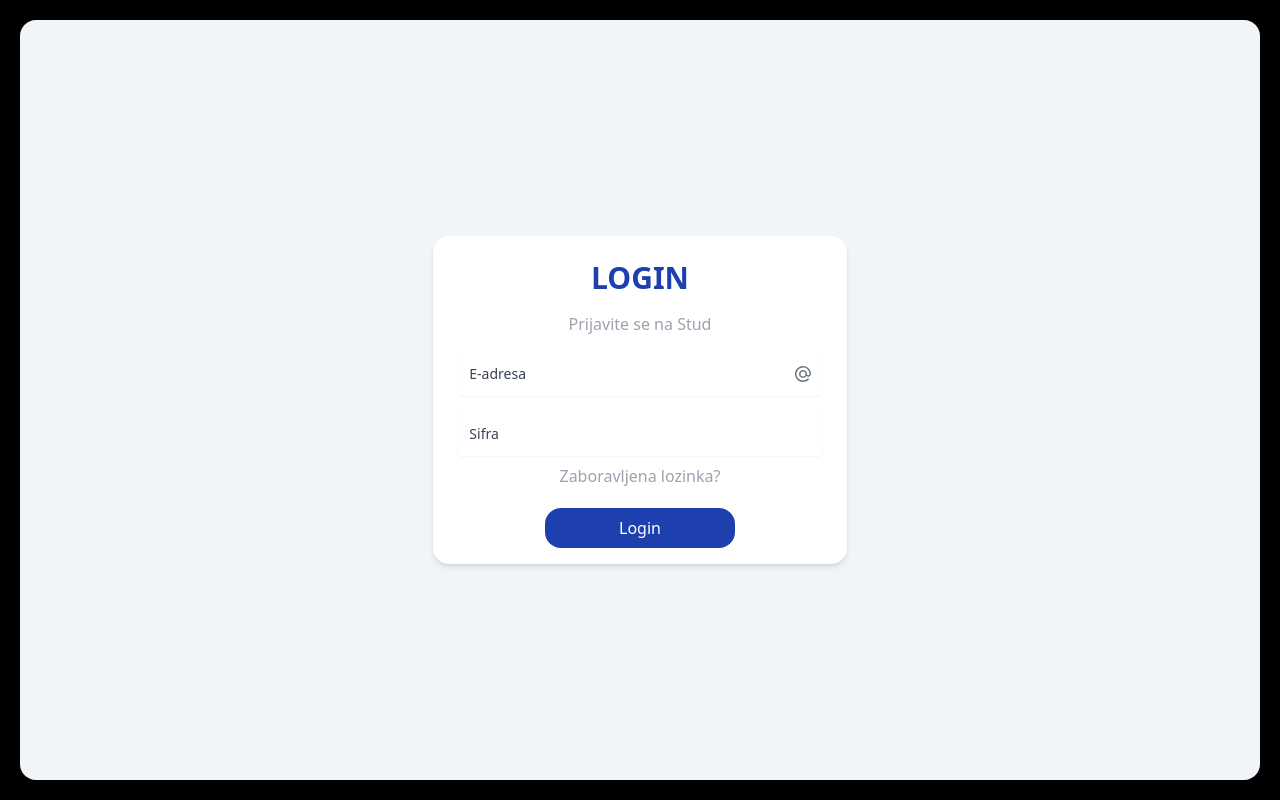
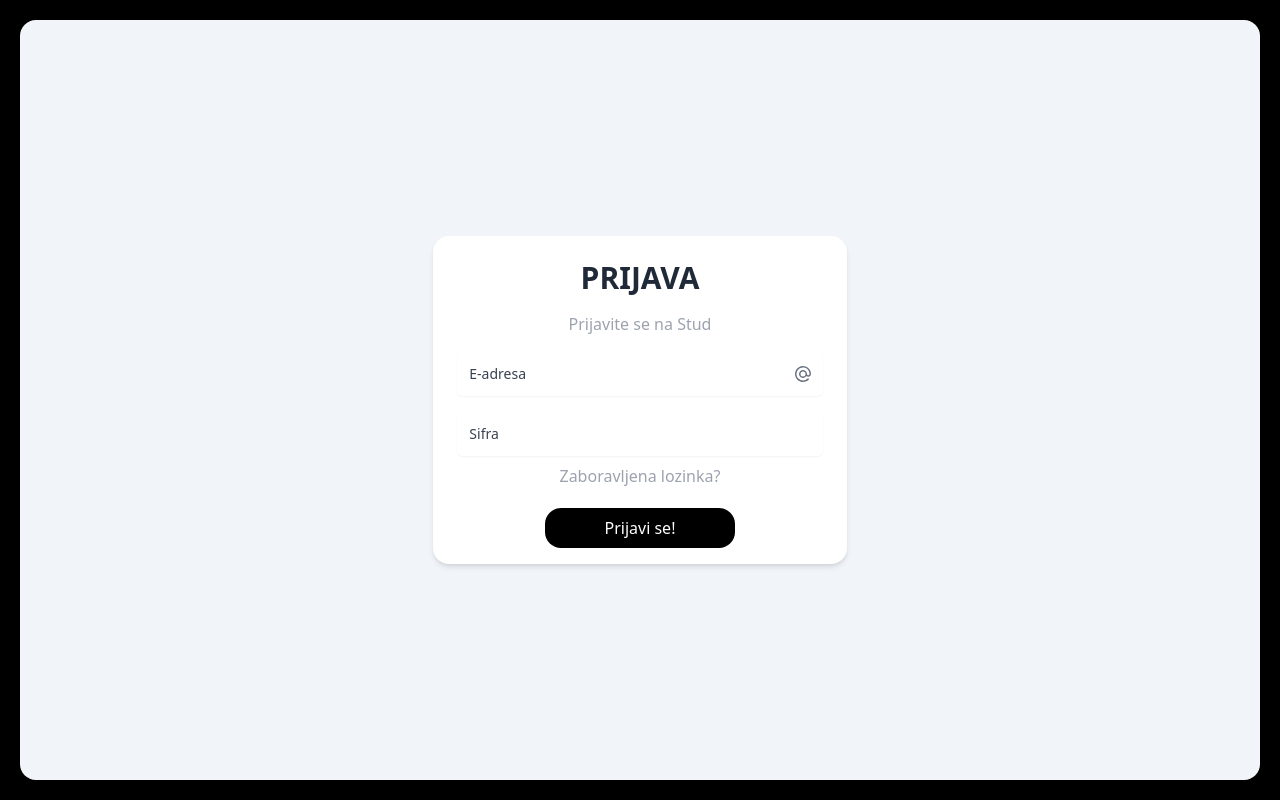
Before and after one commit to buckneer/stud, a React (Create React App) app in the folder client/: page /login in a window 1280 px wide. Built offline with nearby package versions, Linux system fonts and the light colour scheme.

Commit message:
Linked password reset on login page

```diff
--- a/client/src/pages/Login/Login.tsx
+++ b/client/src/pages/Login/Login.tsx
@@ -1,13 +1,10 @@
+import React, { useState } from 'react';
 import { useLoginMutation } from './../../app/api/sessionApiSlice';
-import React, { useEffect, useState } from 'react';
-import { LogIn } from "lucide-react"
-
-import { LockKeyhole } from "lucide-react";
 import { Link, useNavigate, Navigate, useLocation } from "react-router-dom";
 import { Helmet } from 'react-helmet';
 import { RootState } from '../../app/store';
 import { useSelector } from 'react-redux';
-import Loader from "../../components/Loader/Loader";
+import MutationState from '../../components/MutationState/MutationState';
 
 
 const Login = () => {
@@ -19,9 +16,8 @@ const Login = () => {
 	const [ password, setPassword ] = useState("");
 
 	const [
-		fetchLogin,
+		login,
 		{
-			data: loginData,
 			isLoading: isLoginLoading,
 			isSuccess: isLoginSuccess,
 			isError: isLoginError,
@@ -33,15 +29,13 @@ const Login = () => {
 		event.preventDefault();
 		event.stopPropagation();
 
-		// Login for handleLogin
-
 		try {
 			const body = {
 				email,
 				password
 			};
 
-			const result = await fetchLogin(body).unwrap();
+			const result = await login(body).unwrap();
 
 			setTimeout(() => {
 				// @ts-ignore
@@ -62,36 +56,19 @@ const Login = () => {
 							<title>Login | Stud</title>
 						</Helmet>
 						<div className="flex-grow flex items-center justify-center">
-							<form onSubmit={handleLogin} className="bg-white rounded-2xl p-4 w-1/3 shadow-md">
+							<div className="card">
+								<form onSubmit={handleLogin}>
 									{/* Header */}
-								<div id="FormHeader" className="w-full">
-
-									<div className='flex flex-col justify-center items-center'>
-										<div className="text-3xl font-semibold p-2 uppercase text-blue-800">Login</div>
-										<div className="text-gray-400 p-2" >Prijavite se na Stud</div>
-									</div>
-
-									<div id="FormHeader" className="w-full text-slate-100">
-										{
-											isLoginLoading ?
-												<Loader />
-												: null
-										}
-										{
-											isLoginSuccess ?
-												<div className="w-full flex justify-center">
-													<div className="bg-green-200 rounded-2xl w-1/2 md:w-2/3 p-2 text-center my-2 text-green-800 font-bold">Uspešan login!</div>
-												</div>
-												: null
-										}
-										{
-											isLoginError ?
-												<div className="w-full flex justify-center">
-													<div className="bg-red-200 rounded-2xl w-1/2 md:w-2/3 p-2 text-center my-2 text-red-800 font-bold">Greska prilikom prijavljivanja!</div>
-												</div>
-												: null
-										}
-									</div>
+									<div className="form-header">
+										<div className="form-title">Prijava</div>
+										<div className="form-desc" >Prijavite se na Stud</div>
+										<MutationState
+											isLoading={isLoginLoading}
+											isSuccess={isLoginSuccess}
+											isError={isLoginError}
+											successMessage='Uspešna prijava!'
+											errorMessage='Greška prilikom prijavljivanja!'
+										/>
 									</div>
 									{/* Content */}
 									<div className='FormItem w-full flex flex-col justify-start p-2 items-start relative'>
@@ -127,16 +104,11 @@ const Login = () => {
 									</div>
 									{/* FooterCard */}
 									<div className='footer flex items-center justify-center flex-col'>
-									<Link to="#" className='text-gray-400 hover:underline'>Zaboravljena lozinka?</Link>
-									<button className='mt-5 bg-blue-800 px-5 py-2 rounded-2xl text-white w-1/2 disabled:bg-gray-500' type='submit' disabled={isLoginLoading}>Login</button>
+										<Link to={`/reset/password/${email}`} className='text-gray-400 hover:underline'>Zaboravljena lozinka?</Link>
+										<button className='mt-5 bg-black px-5 py-2 rounded-2xl text-white w-1/2 disabled:bg-gray-500' disabled={isLoginLoading} type='submit'>Prijavi se!</button>
 									</div>
-
 								</form>
-
-
-
-
-
+							</div>
 						</div>
 					</div>
 					: <Navigate to={location?.state?.from || '/'} replace />
```
Also changed, not shown: 1 other file (tests, documents, lock files or other folders). Lines whose indentation alone changed are shown as unchanged.
